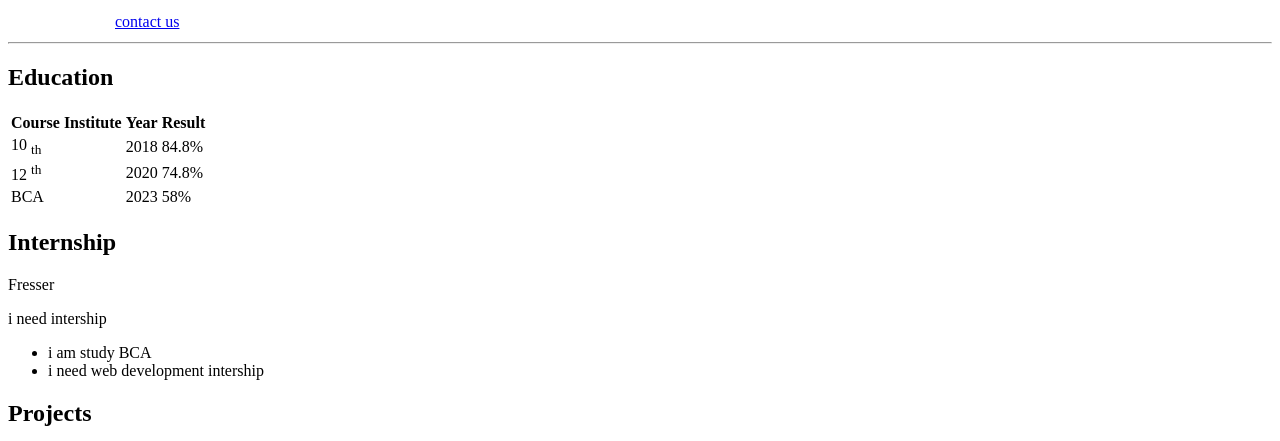
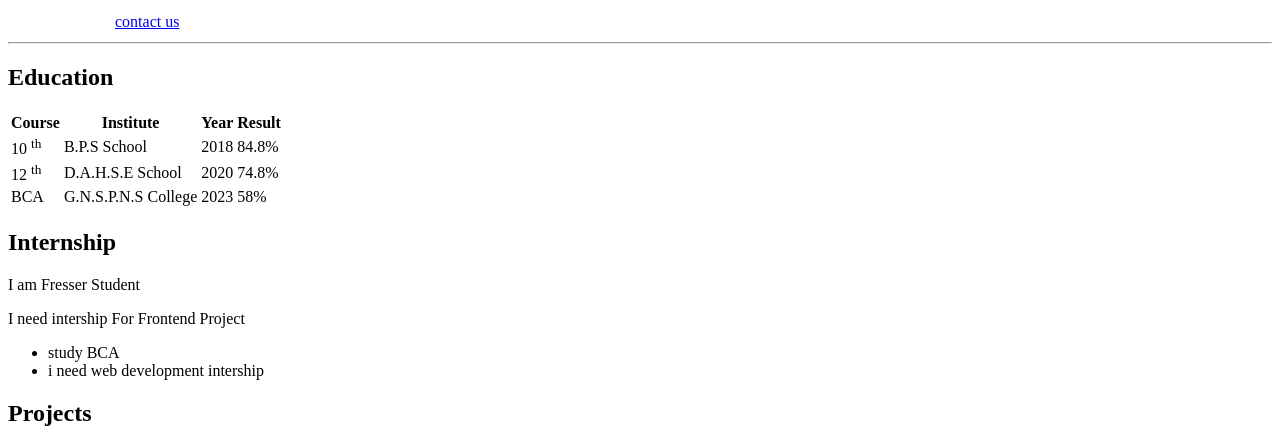
Before and after one commit to 1329559/resume, a plain HTML site: page index.html in a window 1280 px wide. Shown: the part 146-587 px from the top of the page. Drawn offline with Linux system fonts and the light colour scheme.

Commit message:
Add files via upload

```diff
--- a/index.html
+++ b/index.html
@@ -6,6 +6,8 @@
     <meta name="viewport" content="width=device-width, initial-scale=1.0">
     <meta name="Description " content="My best Website">
     <title>Abhishek</title>
+    <link rel="stylesheet" href="style.css">
+
 </head>
 <body>
 
@@ -22,38 +24,40 @@
 
   <hr>
   <h2>Education</h2>
-  <table>
+
+  <table class="table1">
     <tr>
-      <th>Course</th>
-      <th>Institute</th>
-      <th>Year</th>
-      <th>Result</th>
+      <th >Course</th>
+      <th >Institute</th>
+      <th >Year</th>
+      <th >Result</th>
     </tr>
-    <tr>
-      <td>10 <sub>th</sub></td>
-      <td></td>
+    <tr >
+      <td> 10 <sup>th</sup></td>
+      <td>B.P.S School</td>
       <td>2018</td>
       <td>84.8%</td>
     </tr>
     <tr>
       <td>12 <sup>th</sup></td>
-      <td></td>
+      <td>D.A.H.S.E School</td>
       <td>2020</td>
       <td>74.8%</td>
     </tr>
     <tr>
       <td>BCA</td>
-      <td></td>
+      <td>G.N.S.P.N.S College</td>
       <td>2023</td>
       <td>58%</td>
     </tr>
   </table>
 
+
   <h2>Internship</h2>
-  <p>Fresser</p>
-  <p>i need intership</p>
+  <p>I am Fresser Student </p>
+  <p>I need intership For Frontend Project </p>
   <ul>
-    <li>i am study BCA</li>
+    <li>study BCA</li>
     <li>i need web development intership</li>
   </ul>
 
@@ -61,7 +65,7 @@
   <ul>
     <li>
       <p><h3>resume</h3></p>
-      <p>Lorem ipsum dolor sit amet consectetur adipisicing elit. Iste velit ratione odit facilis. Laboriosam ea repudiandae deserunt rerum! Laborum earum ipsa veniam. Nihil reiciendis nobis minus tenetur maxime, odio sunt.</p>
+      <p></p>
     </li>
   </ul>
 
```
Also changed, not shown: aboutus.html (added, +15 -0 lines).
